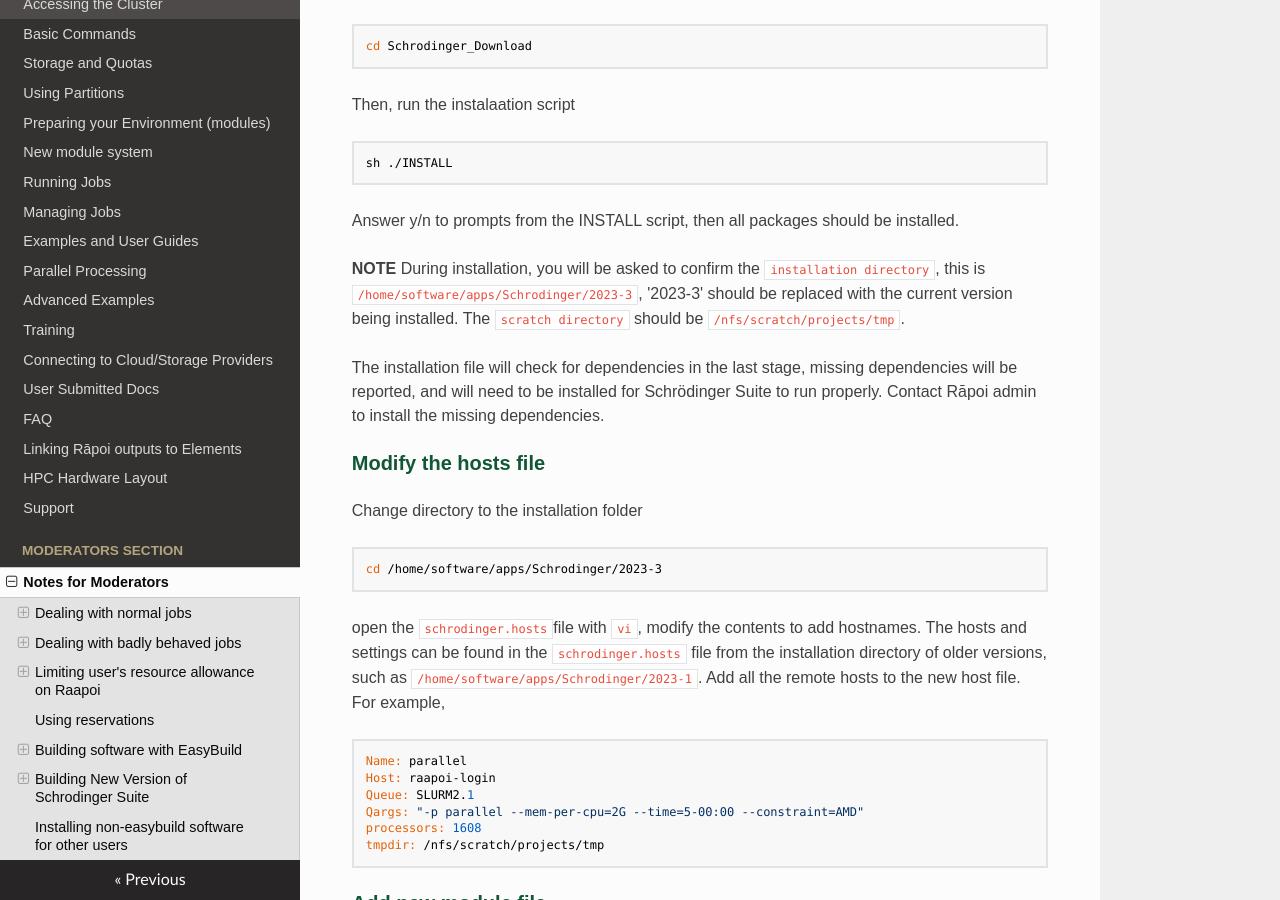
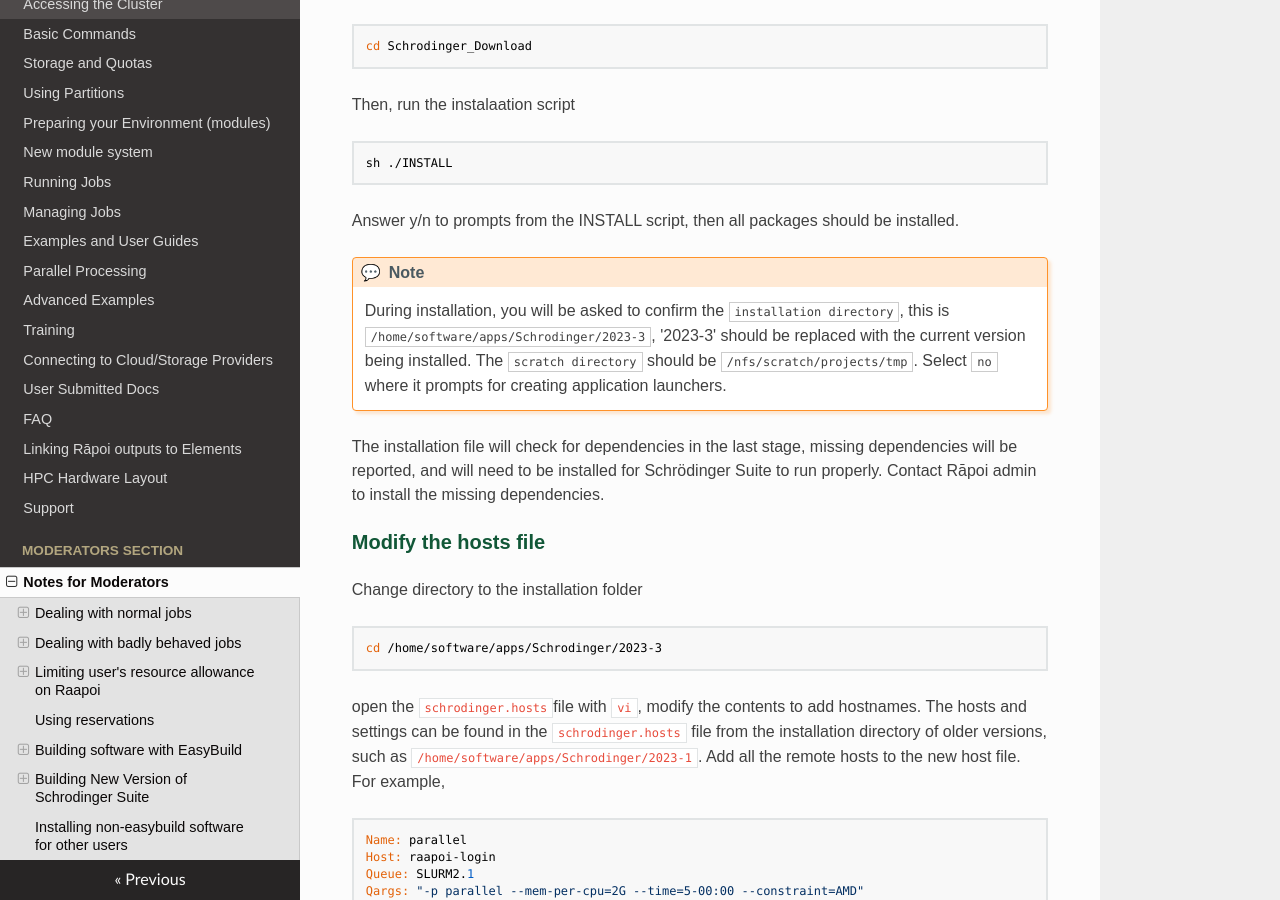
Before and after one commit to vuw-research-computing/raapoi-docs, an MkDocs documentation site: the page built from docs/mods_admins.md, in a window 1280 px wide and 900 px high, scrolled down 5858 px. Built offline with MkDocs 1.6.1, drawn with Linux system fonts in a browser that asks for light colours; nearby versions of some CDN libraries; some web fonts are replaced; a script that is not in the unit is left out.

Commit message:
Update mod notes
schrodinger application launchers notes

```diff
--- a/docs/mods_admins.md
+++ b/docs/mods_admins.md
@@ -289,8 +289,9 @@
 
 Answer y/n to prompts from the INSTALL script, then all packages should be installed.
 
-**NOTE**
-During installation, you will be asked to confirm the `installation directory`, this is `/home/software/apps/Schrodinger/2023-3`, '2023-3' should be replaced with the current version being installed. The `scratch directory` should be `/nfs/scratch/projects/tmp`.
+!!! note
+    During installation, you will be asked to confirm the `installation directory`, this is `/home/software/apps/Schrodinger/2023-3`, '2023-3' should be replaced with the current version being installed. The `scratch directory` should be `/nfs/scratch/projects/tmp`.
+    Select `no` where it prompts for creating application launchers.
 
 The installation file will check for dependencies in the last stage, missing dependencies will be reported, and will need to be installed for Schrödinger Suite to run properly. Contact Rāpoi admin to install the missing dependencies.
 
```
